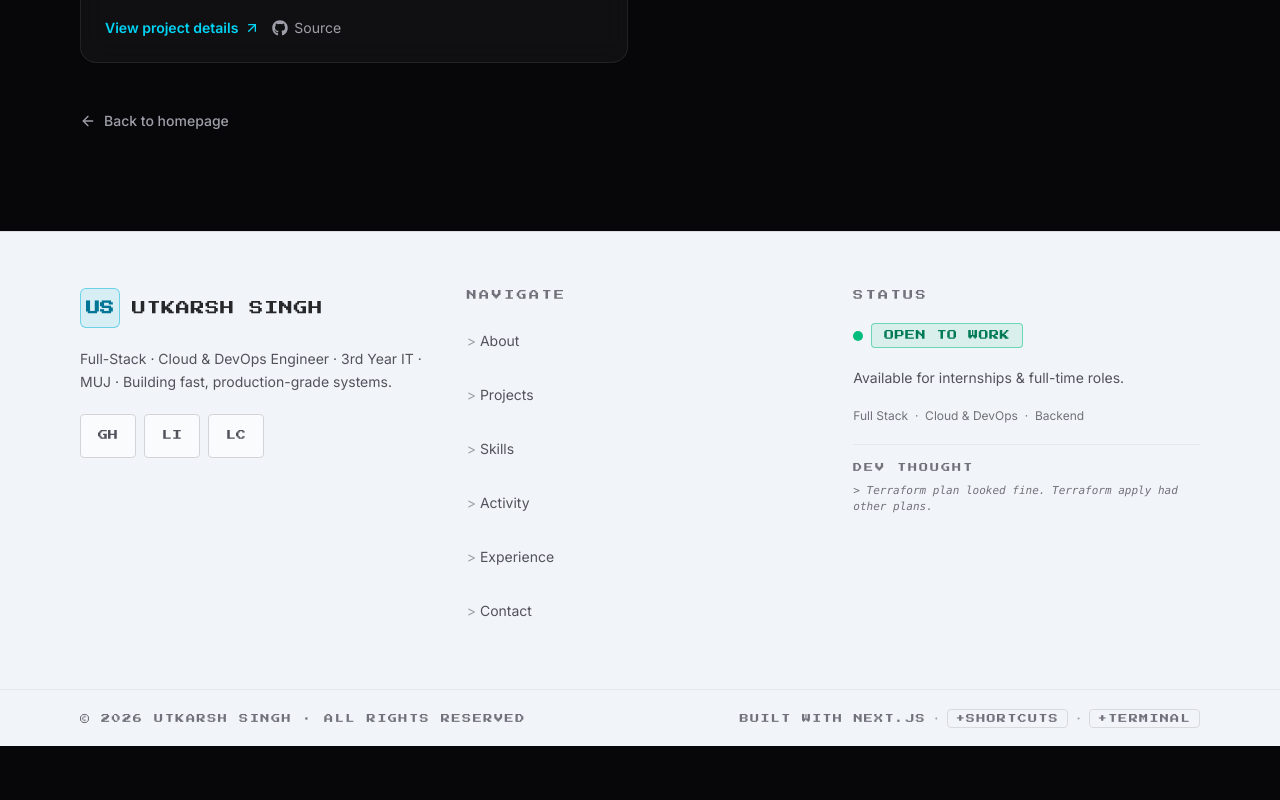
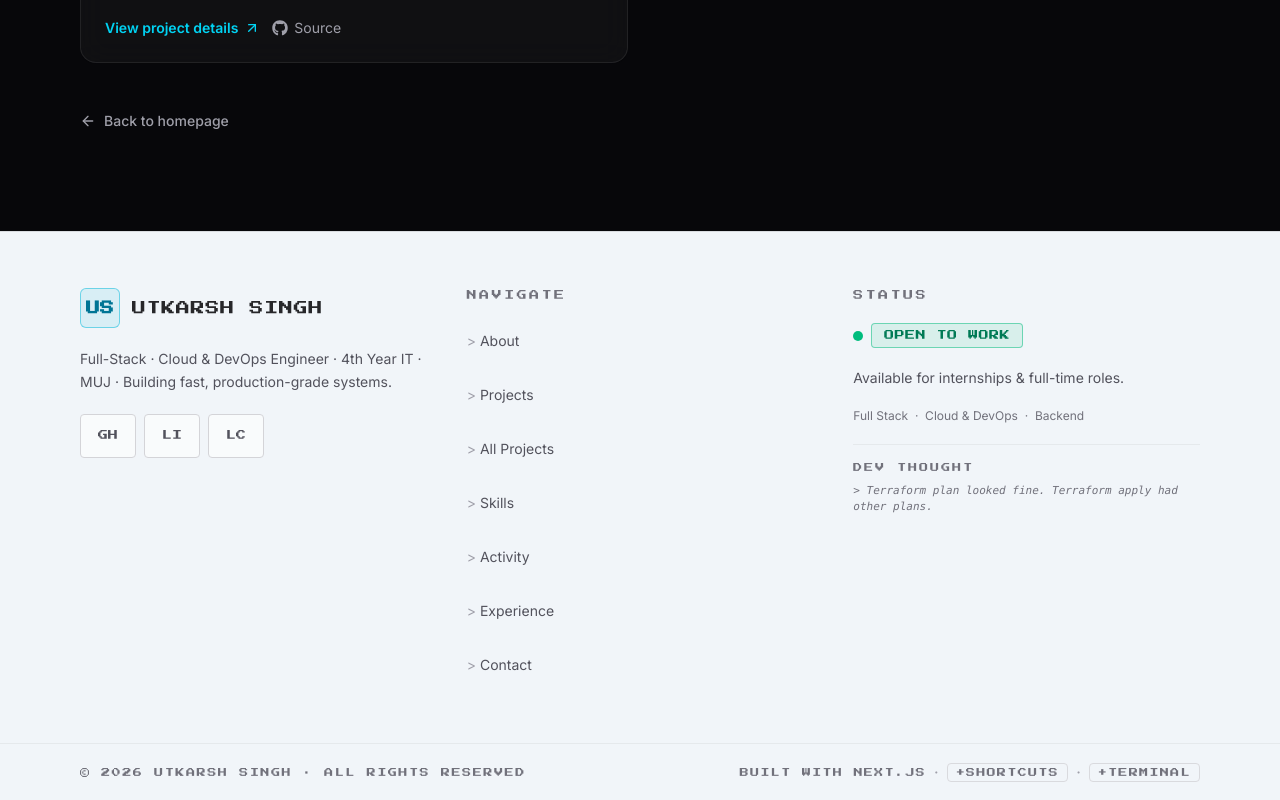
Before and after one commit to UtkarshSingh-06/Portfolio, a Next.js app: page /projects in a window 1280 px wide. Shown: the part 1266-2066 px from the top of the page. Before the commit the page ends 2012 px from the top, so only its background shows below. Built offline with nearby package versions, Linux system fonts and the light colour scheme; no server answers.

Commit message:
Polish footer status and shortcut cues for terminal and navigation

```diff
--- a/src/components/shared/footer.tsx
+++ b/src/components/shared/footer.tsx
@@ -1,16 +1,19 @@
 "use client";
 
+import Link from "next/link";
 import { useEffect, useState } from "react";
 import { siteConfig } from "@/data/site";
 import { SpotifyWidget } from "@/components/shared/spotify-widget";
+import { navigateToSection } from "@/lib/utils";
 
 const NAV_LINKS = [
-  { label: "About",      href: "#about" },
-  { label: "Projects",   href: "#projects" },
-  { label: "Skills",     href: "#skills" },
-  { label: "Activity",   href: "#activity" },
+  { label: "About", href: "#about" },
+  { label: "Projects", href: "#projects" },
+  { label: "All Projects", href: "/projects" },
+  { label: "Skills", href: "#skills" },
+  { label: "Activity", href: "#activity" },
   { label: "Experience", href: "#experience" },
-  { label: "Contact",    href: "#contact" },
+  { label: "Contact", href: "#contact" },
 ];
 
 const SOCIAL_BOXES = [
@@ -27,11 +30,6 @@ const DEV_THOUGHTS = [
   "> Terraform plan looked fine. Terraform apply had other plans.",
   "> docker build && docker pray",
 ];
-
-function scrollToSection(href: string) {
-  const id = href.replace("#", "");
-  document.getElementById(id)?.scrollIntoView({ behavior: "smooth" });
-}
 
 function openTerminal() {
   window.dispatchEvent(new Event("portfolio:open-terminal"));
@@ -68,7 +66,7 @@ export function Footer() {
           </div>
 
           <p className="text-sm leading-relaxed text-zinc-600 dark:text-zinc-400">
-            Full-Stack · Cloud &amp; DevOps Engineer · 3rd Year IT · MUJ ·
+            Full-Stack · Cloud &amp; DevOps Engineer · 4th Year IT · MUJ ·
             Building fast, production-grade systems.
           </p>
 
@@ -94,13 +92,24 @@ export function Footer() {
           <ul className="space-y-2.5">
             {NAV_LINKS.map(({ label, href }) => (
               <li key={label}>
+                {href.startsWith("/") ? (
+                  <Link
+                    href={href}
+                    className="group flex min-h-[44px] items-center gap-1 text-sm text-zinc-600 transition hover:text-cyan-700 dark:text-zinc-400 dark:hover:text-cyan-400"
+                  >
+                    <span className="text-zinc-400 transition group-hover:text-cyan-600 dark:text-zinc-600 dark:group-hover:text-cyan-500">&gt;</span>
+                    <span>{label}</span>
+                  </Link>
+                ) : (
                   <button
-                  onClick={() => scrollToSection(href)}
+                    type="button"
+                    onClick={() => navigateToSection(href)}
                     className="group flex min-h-[44px] items-center gap-1 text-sm text-zinc-600 transition hover:text-cyan-700 dark:text-zinc-400 dark:hover:text-cyan-400"
                   >
                     <span className="text-zinc-400 transition group-hover:text-cyan-600 dark:text-zinc-600 dark:group-hover:text-cyan-500">&gt;</span>
                     <span>{label}</span>
                   </button>
+                )}
               </li>
             ))}
           </ul>
```
Lines whose indentation alone changed are shown as unchanged.
